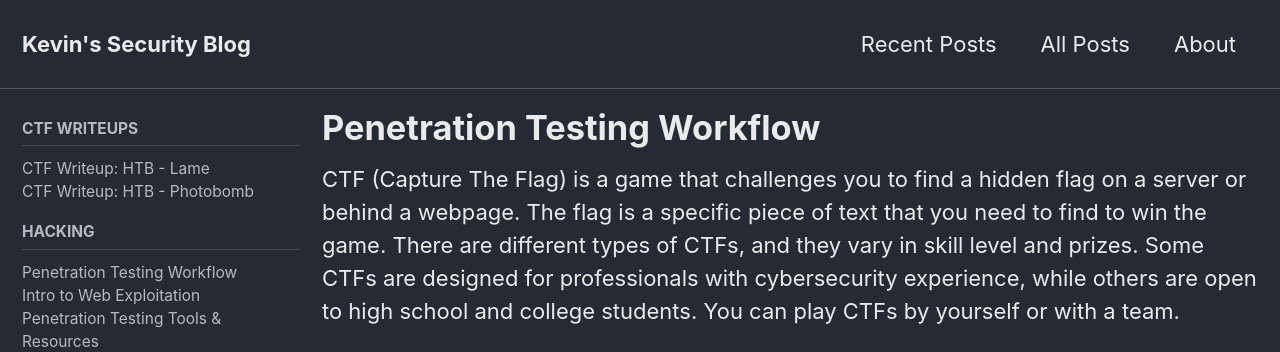
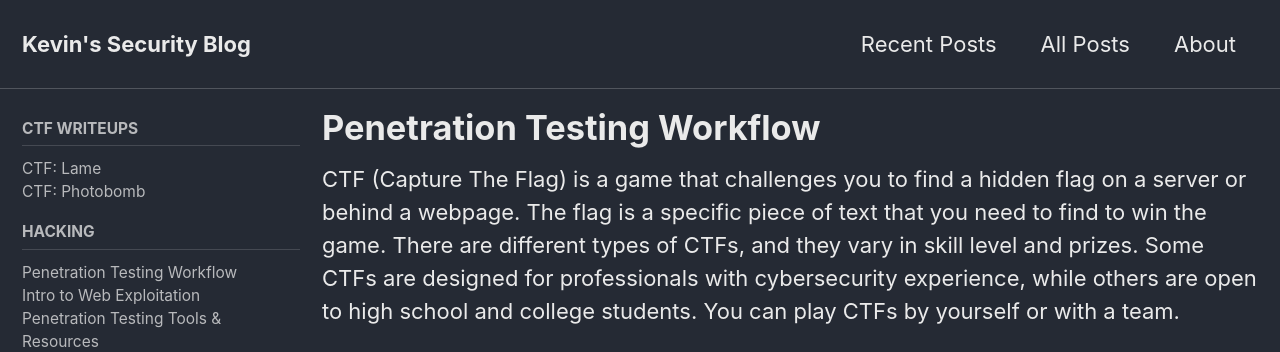
Before and after one commit to xransum/blog, a Jekyll site: the page built from _posts/2023-04-25-pentesting-workflow.md, in a window 1280 px wide. Shown: the top 352 px of the page. Built offline with Jekyll 4.4.1, drawn with Linux system fonts in a browser that asks for light colours; cached includes are drawn as plain includes.

Commit message:
Fixed titles

```diff
--- a/_data/navigation.yml
+++ b/_data/navigation.yml
@@ -14,9 +14,9 @@ main:
 posts:
     - title: 'CTF Writeups'
       children:
-          - title: 'CTF Writeup: HTB - Lame'
+          - title: 'CTF: Lame'
             url: https://kevin-haas.com/htb/writeups/lame
-          - title: 'CTF Writeup: HTB - Photobomb'
+          - title: 'CTF: Photobomb'
             url: https://kevin-haas.com/htb/writeups/photobomb
 
     - title: 'Hacking'
```
